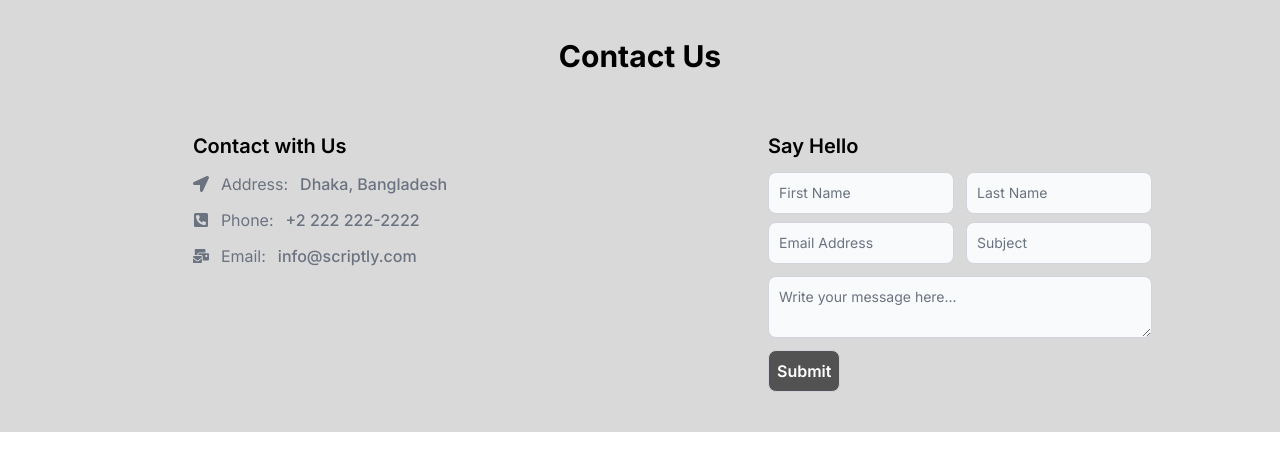
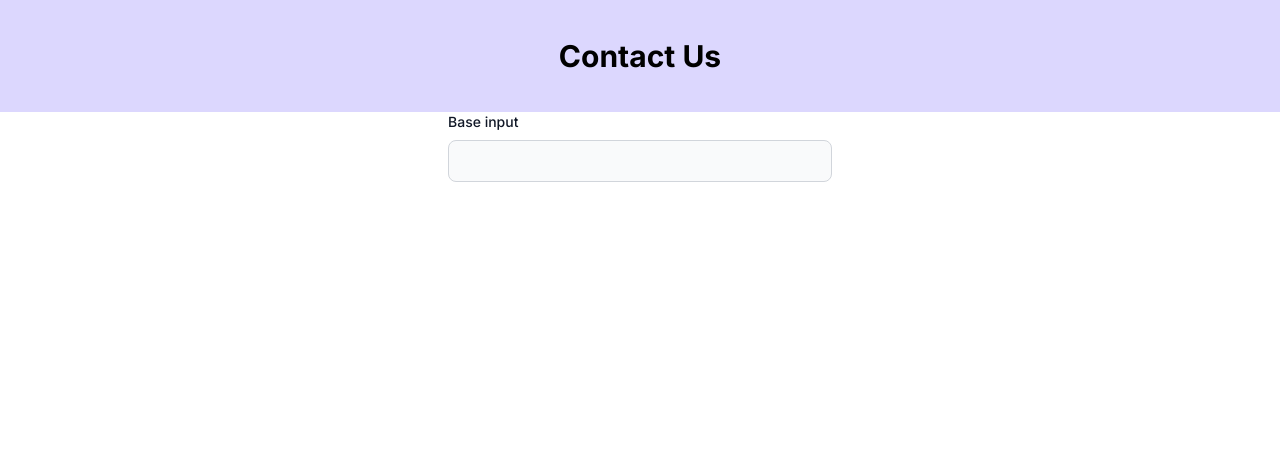
Before and after one commit to Alamin-22/Article-publishing-website-Client, a Next.js app: page /contact in a window 1280 px wide. Shown: the top 470 px of the page. Built offline with nearby package versions, Linux system fonts and the light colour scheme.

Commit message:
Revert "contact page Form and Contact us added"

```diff
--- a/package.json
+++ b/package.json
@@ -13,8 +13,7 @@
     "flowbite-react": "^0.7.2",
     "next": "14.0.4",
     "react": "^18",
-    "react-dom": "^18",
-    "react-icons": "^5.0.1"
+    "react-dom": "^18"
   },
   "devDependencies": {
     "autoprefixer": "^10.4.16",
--- a/src/app/contact/page.js
+++ b/src/app/contact/page.js
@@ -1,86 +1,27 @@
-import { FaLocationArrow, FaPhoneSquareAlt, FaMailBulk } from "react-icons/fa";
 const ContactPage = () => {
   return (
-    <div className="bg-[#d9d9d9]">
-      <div className="flex    justify-center items-center h-28">
-        <h2 className="text-3xl font-bold ">Contact Us</h2>
+    <div>
+      <div className="flex bg-bg-color   justify-center items-center h-28">
+        <h2 className="text-3xl font-bold items-center">Contact Us</h2>
       </div>
 
-      <div className="grid pb-5 grid-cols-1 md:grid-cols-2 justify-center mt-5 ">
-        <div className="max-w-sm mx-auto">
-          <h1 className="text-xl font-semibold">Contact with Us</h1>
-          <ul class="space-y-4 mt-3 text-left text-gray-500 dark:text-gray-400">
-            <li class="flex items-center space-x-3 rtl:space-x-reverse">
-              <FaLocationArrow />
-              <span>Address: </span>
-              <span className="font-medium">Dhaka, Bangladesh</span>
-            </li>
-          </ul>
-          <ul class="space-y-4 my-3 text-left text-gray-500 dark:text-gray-400">
-            <li class="flex items-center space-x-3 rtl:space-x-reverse">
-              <FaPhoneSquareAlt />
-              <span>Phone: </span>
-              <span className="font-medium">+2 222 222-2222</span>
-            </li>
-          </ul>
-          <ul class="space-y-4 text-left text-gray-500 dark:text-gray-400">
-            <li class="flex items-center space-x-3 rtl:space-x-reverse">
-              <FaMailBulk />
-              <span>Email: </span>
-              <span className="font-medium">info@scriptly.com</span>
-            </li>
-          </ul>
-        </div>
       <div>
         <form class="max-w-sm mx-auto">
-            <h1 className="text-xl font-semibold ">Say Hello</h1>
-            <div class="mb-5 mt-3">
-              <div className="grid grid-cols-1 md:grid-cols-2 gap-3">
+          <div class="mb-5">
+            <label
+              for="base-input"
+              class="block mb-2 text-sm font-medium text-gray-900 dark:text-white">
+              Base input
+            </label>
             <input
-                  type="firstName"
-                  placeholder="First Name"
-                  id="firstName"
+              type="text"
+              id="base-input"
               class="bg-gray-50 border border-gray-300 text-gray-900 text-sm rounded-lg focus:ring-blue-500 focus:border-blue-500 block w-full p-2.5 dark:bg-gray-700 dark:border-gray-600 dark:placeholder-gray-400 dark:text-white dark:focus:ring-blue-500 dark:focus:border-blue-500"
-                />
-                <input
-                  type="lastName"
-                  placeholder="Last Name"
-                  id="lastName"
-                  class="bg-gray-50 border border-gray-300 text-gray-900 text-sm rounded-lg focus:ring-blue-500 focus:border-blue-500 block w-full p-2.5 dark:bg-gray-700 dark:border-gray-600 dark:placeholder-gray-400 dark:text-white dark:focus:ring-blue-500 dark:focus:border-blue-500"
-                />
-              </div>
-              <div className="grid grid-cols-1 mt-2 md:grid-cols-2 gap-3">
-                <input
-                  type="email"
-                  placeholder="Email Address"
-                  id="email"
-                  class="bg-gray-50 border border-gray-300 text-gray-900 text-sm rounded-lg focus:ring-blue-500 focus:border-blue-500 block w-full p-2.5 dark:bg-gray-700 dark:border-gray-600 dark:placeholder-gray-400 dark:text-white dark:focus:ring-blue-500 dark:focus:border-blue-500"
-                />
-                <input
-                  type="subject"
-                  placeholder="Subject"
-                  id="subject"
-                  class="bg-gray-50 border border-gray-300 text-gray-900 text-sm rounded-lg focus:ring-blue-500 focus:border-blue-500 block w-full p-2.5 dark:bg-gray-700 dark:border-gray-600 dark:placeholder-gray-400 dark:text-white dark:focus:ring-blue-500 dark:focus:border-blue-500"
-                />
-              </div>
-              <div>
-                <textarea
-                  id="message"
-                  rows="2"
-                  class="block p-2.5 w-full my-3 text-sm text-gray-900 bg-gray-50 rounded-lg border border-gray-300 focus:ring-blue-500 focus:border-blue-500 dark:bg-gray-700 dark:border-gray-600 dark:placeholder-gray-400 dark:text-white dark:focus:ring-blue-500 dark:focus:border-blue-500"
-                  placeholder="Write your message here..."></textarea>
-              </div>
-              <input
-                type="submit"
-                id="base-input"
-                class="border border-gray-300 p-2 text-white font-semibold bg-[#525252] rounded-lg hover:ring-blue-500 "
             />
           </div>
         </form>
       </div>
     </div>
-
-    </div>
   );
 };
 
--- a/tailwind.config.js
+++ b/tailwind.config.js
@@ -12,10 +12,8 @@ module.exports = {
   theme: {
     extend: {
       colors: {
-        'bg-body': '#d9d9d9',
-
+        'bg-color': '#DCD7FE',
       },
-
     }
   },
 };
```
Also changed, not shown: 1 other file (tests, documents, lock files or other folders). Lines whose indentation alone changed are shown as unchanged.
